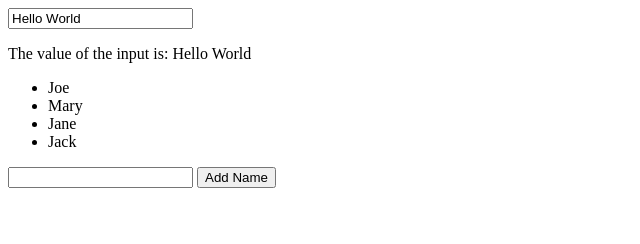
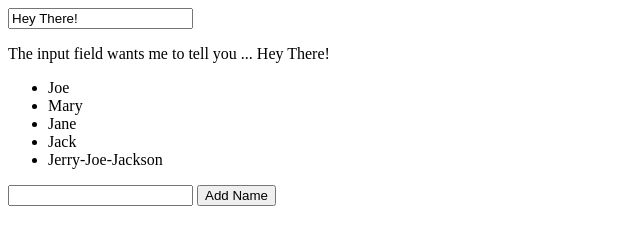
Before and after one commit to gclopton/VueExercises, a plain HTML site: page 1UselessApp/index.html in a window 1280 px wide. Shown: the whole page, without its empty margins (0-640 px from the left). Drawn offline with nearby package versions, Linux system fonts and the light colour scheme.

Commit message:
package.json

```diff
--- a/1UselessApp/index.html
+++ b/1UselessApp/index.html
@@ -7,7 +7,7 @@
 <body>
     <div id="root">
         <input type="text" v-model="message">
-        <p>The value of the input is: {{message }}</p>
+        <p>The input field wants me to tell you ... {{message }}</p>
     </div>
 
     <div id="root2">
@@ -22,7 +22,7 @@
 <script src="https://cdn.jsdelivr.net/npm/vue@2.5.17/dist/vue.js"></script>
 <script>
     let data ={
-        message: 'Hello World'
+        message: 'Hey There!'
     };
     new Vue({
         el: '#root',
@@ -32,7 +32,7 @@
     var app = new Vue({
         el: '#root2',
         data:{
-            names:['Joe', 'Mary', 'Jane', 'Jack']
+            names:['Joe', 'Mary', 'Jane', 'Jack', 'Jerry-Joe-Jackson']
         },
         mounted(){
             document.querySelector('#button').addEventListener('click',()=> {
```
